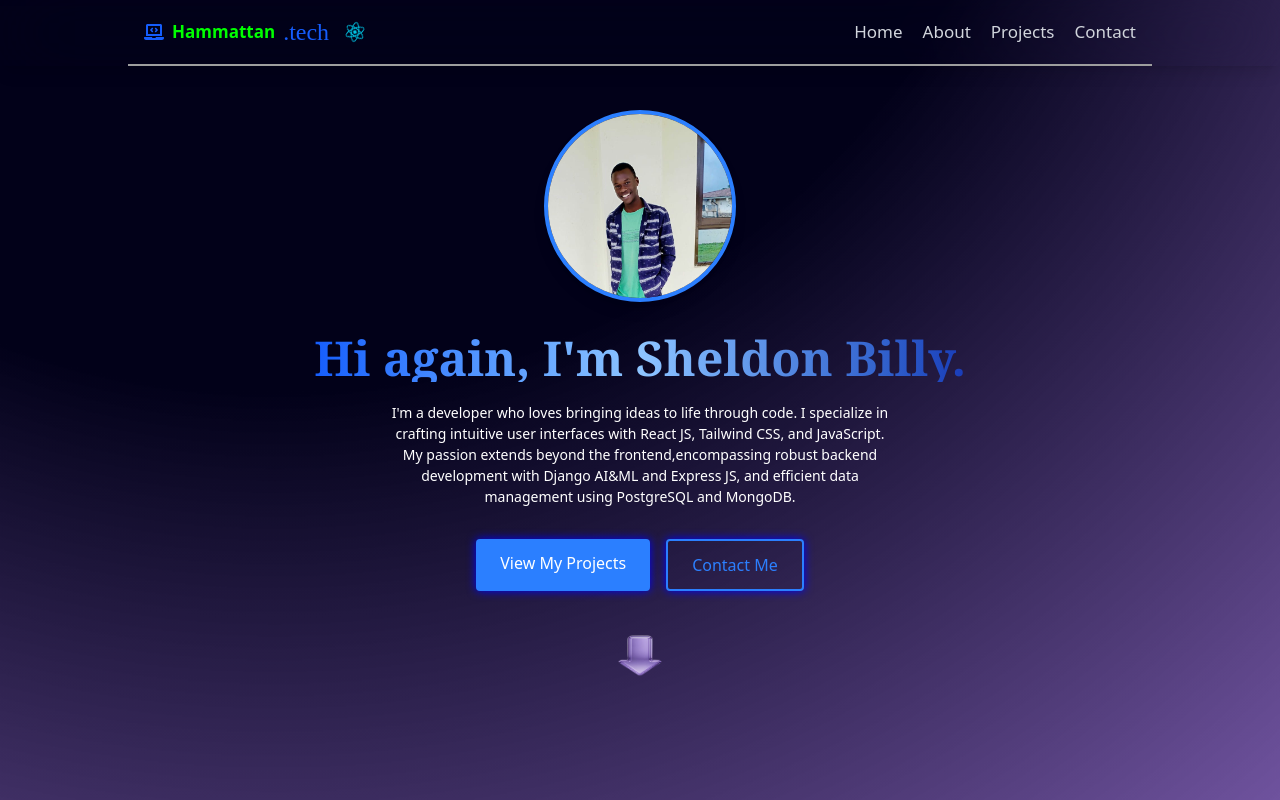
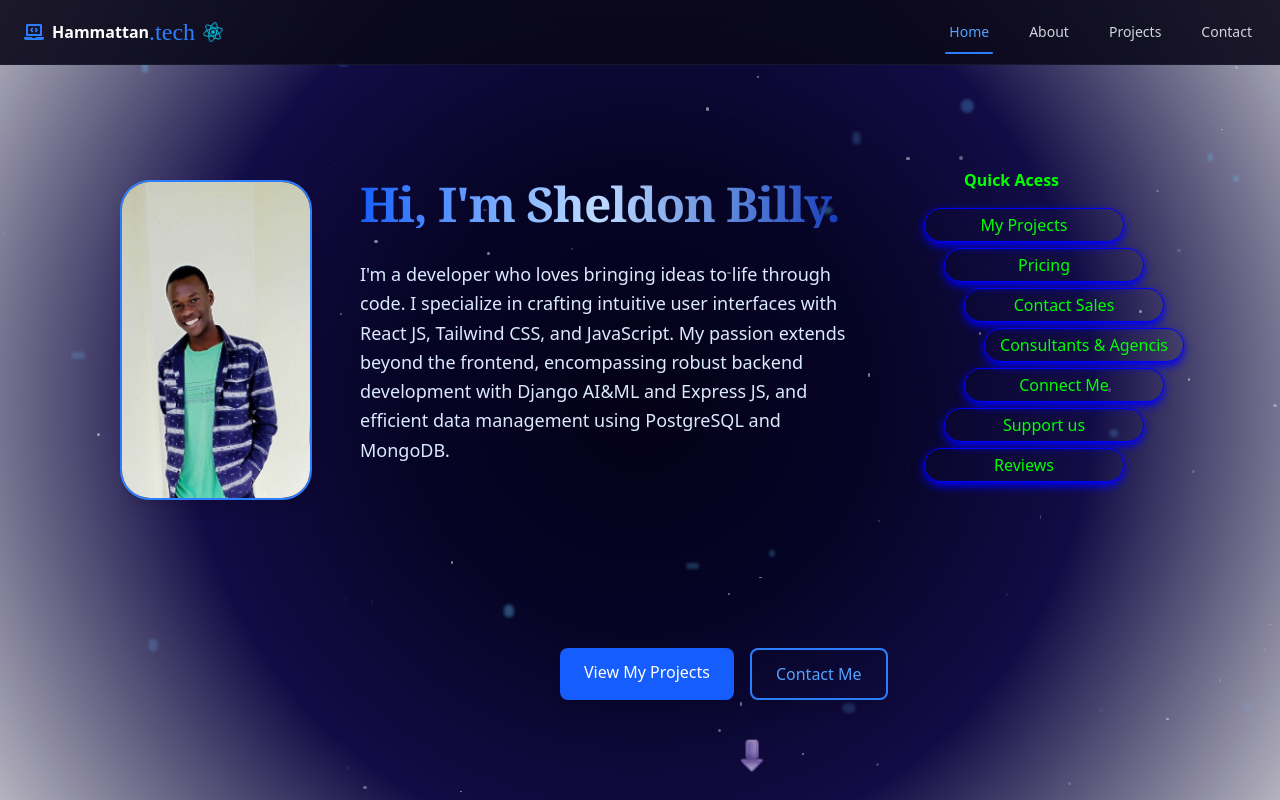
Before and after one commit to Sheldon-Billy/MyPortfolio, a React (Vite) app: page / in a window 1280 px wide. Shown: the top 800 px of the page. Built offline with nearby package versions, Linux system fonts and the light colour scheme.

Commit message:
Updated General Ui

```diff
--- a/package.json
+++ b/package.json
@@ -15,6 +15,7 @@
     "react": "^19.1.0",
     "react-dom": "^19.1.0",
     "react-icons": "^5.5.0",
+    "react-router-dom": "^7.7.1",
     "tailwindcss": "^4.1.7"
   },
   "devDependencies": {
--- a/src/components/Header.jsx
+++ b/src/components/Header.jsx
@@ -1,84 +1,118 @@
 import { FaLaptopCode, FaReact } from "react-icons/fa";
-import { useState } from "react";
+import { useState, useEffect } from "react";
 
 const Header = () => {
   const [menuOpen, setMenuOpen] = useState(false);
+  const [activeLink, setActiveLink] = useState("home");
+
+  // Detect hash changes for active link highlighting
+  useEffect(() => {
+    const handleHashChange = () => {
+      const hash = window.location.hash.substring(1) || "home";
+      setActiveLink(hash);
+    };
+
+    // Set initial active link
+    handleHashChange();
+
+    window.addEventListener('hashchange', handleHashChange);
+    return () => window.removeEventListener('hashchange', handleHashChange);
+  }, []);
+
+  const navLinks = [
+    { id: "home", label: "Home" },
+    { id: "about", label: "About" },
+    { id: "projects", label: "Projects" },
+    { id: "contact", label: "Contact" },
+  ];
+
+  const scrollToSection = (id) => {
+    const element = document.getElementById(id);
+    if (element) {
+      element.scrollIntoView({ behavior: "smooth" });
+      window.location.hash = id;
+      setMenuOpen(false);
+    }
+  };
 
   return (
-    <nav className="fixed top-0 w-full z-40 backdrop-blur-2xl shadow-lg sm:text-[10px] md:text-[15px] lg:text-[17px]">
-      <div className="px-4 mx-auto max-w-5xl border-b-2 border-[#9e9e9e] ">
-        <div className="flex justify-between items-center h-16">
-          <a
-            href="#home"
-            className="flex items-center gap-2 hover:underline hover:text-blue-500"
+    <nav className="fixed top-0 w-full z-50 bg-[#0a081a]/90 backdrop-blur-md border-b border-gray-800/50">
+      <div className="px-6 mx-auto max-w-7xl">
+        <div className="flex items-center justify-between h-16">
+          {/* Logo/Brand */}
+          <div
+            className="flex items-center cursor-pointer"
+            onClick={() => scrollToSection("home")}
           >
-            <FaLaptopCode className="text-blue-600 text-xl" />
-            <span className="font-bold">Hammattan</span>
-            <span className="text-blue-600 text-2xl font-[cursive]">.tech</span>
-            <FaReact className="ml-2 text-cyan-400 text-xl animate-spin-slow" />
-          </a>
-          {/* Hamburger Icon */}
+            <FaLaptopCode className="text-blue-500 text-xl" />
+            <span className="ml-2 font-bold text-white">Hammattan</span>
+            <span className="text-blue-500 text-2xl font-[cursive]">.tech</span>
+            <FaReact className="ml-2 text-cyan-400 text-xl animate-[spin_8s_linear_infinite]" />
+          </div>
+
+          {/* Desktop Navigation */}
+          <ul className="hidden lg:flex items-center space-x-8">
+            {navLinks.map((link) => (
+              <li key={link.id}>
+                <button
+                  onClick={() => scrollToSection(link.id)}
+                  className={`relative px-1 py-2 text-sm font-medium transition-colors duration-300 ${activeLink === link.id
+                    ? "text-blue-400"
+                    : "text-gray-300 hover:text-blue-300"
+                    }`}
+                >
+                  {link.label}
+                  {activeLink === link.id && (
+                    <span className="absolute left-0 right-0 -bottom-1 h-0.5 bg-blue-500 rounded-full animate-[pulse_1.5s_ease-in-out_infinite]" />
+                  )}
+                </button>
+              </li>
+            ))}
+          </ul>
+
+          {/* Mobile Menu Button */}
           <button
-            className="lg:hidden flex flex-col justify-center items-center w-8 h-8"
+            className="lg:hidden flex flex-col justify-center items-center w-8 h-8 group"
             onClick={() => setMenuOpen(!menuOpen)}
             aria-label="Toggle menu"
           >
             <span
-              className={`block h-1 w-6 bg-gray-400 rounded transition-all duration-300 ${
-                menuOpen ? "rotate-45 translate-y-2" : ""
-              }`}
-            ></span>
+              className={`block h-0.5 w-6 bg-gray-300 rounded-full transition-all duration-300 ${menuOpen ? "rotate-45 translate-y-1.5" : ""
+                } group-hover:bg-blue-400`}
+            />
             <span
-              className={`block h-1 w-6 bg-gray-400 rounded my-1 transition-all duration-300 ${
-                menuOpen ? "opacity-0" : ""
-              }`}
-            ></span>
+              className={`block h-0.5 w-6 bg-gray-300 rounded-full my-1.5 transition-all duration-300 ${menuOpen ? "opacity-0" : ""
+                } group-hover:bg-blue-400`}
+            />
             <span
-              className={`block h-1 w-6 bg-gray-400 rounded transition-all duration-300 ${
-                menuOpen ? "-rotate-45 -translate-y-2" : ""
-              }`}
-            ></span>
+              className={`block h-0.5 w-6 bg-gray-300 rounded-full transition-all duration-300 ${menuOpen ? "-rotate-45 -translate-y-1.5" : ""
+                } group-hover:bg-blue-400`}
+            />
           </button>
-          {/* Desktop Menu */}
-          <ul className="hidden lg:flex lg:gap-5 text-gray-300 sm:gap-2 md:gap-3">
-            <li className="hover:text-blue-600 hover:underline transition-colors cursor-pointer">
-              <a href="#home">Home</a>
-            </li>
-            <li className="hover:text-blue-600 hover:underline transition-colors cursor-pointer">
-              <a href="#about">About</a>
-            </li>
-            <li className="hover:text-blue-600 hover:underline transition-colors cursor-pointer">
-              <a href="#projects">Projects</a>
-            </li>
-            <li className="hover:text-blue-600 hover:underline transition-colors cursor-pointer">
-              <a href="#contact">Contact</a>
-            </li>
-          </ul>
         </div>
+
         {/* Mobile Menu */}
         {menuOpen && (
-          <ul className="lg:hidden flex flex-col gap-3 py-4 text-gray-300 bg-[#18181b] rounded shadow-md animate-fade-in">
-            <li className="hover:text-blue-600 hover:underline transition-colors cursor-pointer">
-              <a href="#home" onClick={() => setMenuOpen(false)}>
-                Home
-              </a>
-            </li>
-            <li className="hover:text-blue-600 hover:underline transition-colors cursor-pointer">
-              <a href="#about" onClick={() => setMenuOpen(false)}>
-                About
-              </a>
-            </li>
-            <li className="hover:text-blue-600 hover:underline transition-colors cursor-pointer">
-              <a href="#projects" onClick={() => setMenuOpen(false)}>
-                Projects
-              </a>
-            </li>
-            <li className="hover:text-blue-600 hover:underline transition-colors cursor-pointer">
-              <a href="#contact" onClick={() => setMenuOpen(false)}>
-                Contact
-              </a>
-            </li>
-          </ul>
+          <div className="lg:hidden absolute top-16 left-0 right-0 bg-[#0a081a] border-t border-gray-800/50 shadow-xl animate-[fadeIn_0.3s_ease-out]">
+            <ul className="flex flex-col py-3 px-4">
+              {navLinks.map((link) => (
+                <li key={link.id} className="border-b border-gray-800/50 last:border-0">
+                  <button
+                    onClick={() => scrollToSection(link.id)}
+                    className={`w-full text-left px-4 py-3 text-sm font-medium transition-colors duration-200 flex items-center ${activeLink === link.id
+                      ? "text-blue-400 bg-blue-900/20"
+                      : "text-gray-300 hover:text-blue-300"
+                      }`}
+                  >
+                    {link.label}
+                    {activeLink === link.id && (
+                      <span className="ml-2 w-2 h-2 bg-blue-400 rounded-full animate-[pulse_1.5s_ease-in-out_infinite]" />
+                    )}
+                  </button>
+                </li>
+              ))}
+            </ul>
+          </div>
         )}
       </div>
     </nav>
--- a/src/components/Home.jsx
+++ b/src/components/Home.jsx
@@ -1,53 +1,124 @@
-import React from "react";
+
 import RevealOnSroll from "./RevealOnSroll";
-import { down } from "../assets/Pics"; // Assuming 'down' is your scrolling arrow emoji
-import Sheldon from "../assets/Sheldon.jpeg"; // Import the image, adjust path if needed
+import { down } from "../assets/Pics";
+import Sheldon from "../assets/Sheldon.jpeg";
 
 const Home = () => {
   return (
     <section
       id="home"
-      className="min-h-screen flex items-center justify-center flex-col py-10" // Added py-10 for vertical padding
+      className="min-h-screen flex flex-col overflow-hidden"
     >
+      {/* Subtle animated particles in the background */}
+      <div className="fixed inset-0 overflow-hidden pointer-events-none z-0">
+        {/* Large floating particles */}
+        {[...Array(30)].map((_, i) => (
+          <div
+            key={`large-${i}`}
+            className="absolute rounded-full"
+            style={{
+              width: `${Math.random() * 10 + 5}px`,
+              height: `${Math.random() * 10 + 5}px`,
+              background: `rgba(100, 200, 255, ${Math.random() * 0.3 + 0.1})`,
+              top: `${Math.random() * 100}vh`,
+              left: `${Math.random() * 100}vw`,
+              animation: `float ${Math.random() * 20 + 50}s linear infinite`,
+              filter: 'blur(1.5px)',
+            }}
+          />
+        ))}
+
+        {/* Small twinkling particles */}
+        {[...Array(70)].map((_, i) => (
+          <div
+            key={`small-${i}`}
+            className="absolute rounded-full"
+            style={{
+              width: `${Math.random() * 3 + 1}px`,
+              height: `${Math.random() * 3 + 1}px`,
+              background: 'white',
+              top: `${Math.random() * 100}vh`,
+              left: `${Math.random() * 100}vw`,
+              animation: `pulse ${Math.random() * 4 + 2}s ease-in-out infinite`,
+              opacity: 0,
+            }}
+          />
+        ))}
+      </div>
+
       <RevealOnSroll>
-        <div className="text-center mt-5">
-          <img
-            src={Sheldon}
-            alt="Sheldon Billy"
-            className="w-48 h-48 rounded-full object-cover border-4 border-blue-500 mx-auto mb-8 shadow-lg transition-transform duration-300 ease-in-out hover:scale-105"
-          />
+        <div className="relative mt-5 h-screen">
+          {/* Profile image with glow effect on hover */}
+          <div className="absolute left-30 top-40 group mx-auto w-48 h-80 mb-8">
 
-          <h1 className="bg-gradient-to-r from-blue-600 via-blue-300 to-blue-800 text-transparent bg-clip-text lg:text-5xl font-extrabold sm:text-[14px] md:text-[17px] mb-5 font-serif ">
-            Hi again, I'm Sheldon Billy.
+
+            <img
+              src={Sheldon}
+              alt="Sheldon Billy"
+              className="w-full h-full rounded-[30px] object-cover border-2 border-blue-500 shadow-lg transition-all duration-500 ease-in-out  group-hover:shadow-[0_0_20px_#3b82f6]"
+            />
+            {/* Subtle outer ring animation */}
+            <div className="absolute inset-0 rounded-full border-2 border-transparent group-hover:border-blue-300 opacity-0 group-hover:opacity-100 transition-all duration-700 ease-out -z-10 animate-ping-slow" />
+          </div>
+
+          <h1 className="absolute top-40 left-90 bg-gradient-to-r from-blue-600 via-blue-200 to-blue-800 text-transparent bg-clip-text lg:text-5xl font-extrabold sm:text-4xl md:text-5xl mb-5 font-serif tracking-tight">
+            Hi, I'm Sheldon Billy.
           </h1>
 
-          <p className="mx-auto mb-8 max-w-lg sm:text-[14px] lg-text-[20px] text-white">
+          <p className=" absolute top-60 left-90 mx-auto mb-8 max-w-lg sm:text-base md:text-lg text-blue-100 leading-relaxed">
             I'm a developer who loves bringing ideas to life through code. I
             specialize in crafting intuitive user interfaces with React JS,
             Tailwind CSS, and JavaScript. My passion extends beyond the
-            frontend,encompassing robust backend development with Django AI&ML
+            frontend, encompassing robust backend development with Django AI&ML
             and Express JS, and efficient data management using PostgreSQL and
             MongoDB.
           </p>
 
-          <div className="flex justify-center space-x-4">
+          {/* Buttons with improved hover effects */}
+          <div className="absolute bottom-30 left-140 flex gap-4">
             <a
               href="#projects"
-              className="bg-blue-500 text-white py-3 px-6 rounded font-medium transition relative overflow-hidden hover:-translate-y-0.5 shadow-[0_0_10px_blue]"
+              className="relative bg-blue-600 hover:bg-blue-700 text-white py-3 px-6 rounded-lg font-medium transition-all duration-300 hover:-translate-y-1 shadow-lg hover:shadow-blue-500/30 group"
             >
-              View My Projects
+              <span className="relative z-10">View My Projects</span>
+              <span className="absolute inset-0 bg-gradient-to-r from-blue-500 to-blue-600 rounded-lg opacity-0 group-hover:opacity-100 transition-opacity duration-300 -z-10" />
             </a>
 
             <a
               href="#contact"
-              className="border-blue-500 border-2 text-blue-500 py-3 px-6 rounded font-medium transition relative overflow-hidden hover:-translate-0.5 shadow-[0_0_10px_blue]"
+              className="relative border-2 border-blue-500 text-blue-400 hover:text-white py-3 px-6 rounded-lg font-medium transition-all duration-300 hover:-translate-y-1 shadow-lg hover:shadow-blue-500/20 group overflow-hidden"
             >
-              Contact Me
+              <span className="relative z-10">Contact Me</span>
+              <span className="absolute inset-0 bg-blue-500 opacity-0 group-hover:opacity-10 transition-opacity duration-300 -z-10" />
+              <span className="absolute inset-0 border-2 border-transparent group-hover:border-blue-300 opacity-0 group-hover:opacity-100 transition-all duration-500 rounded-lg -z-20" />
             </a>
           </div>
+          <div className='absolute top-37 right-24 flex flex-col '>
+
+            <h1 className='absolute right-15 w-40 font-extrabold '>Quick Acess</h1>
+
+            <button className='border-[blue] border rounded-[20px] p-1 w-50 shadow-[0_4px_10px_blue] absolute right-15 top-10 hover:scale-120 hover:shadow-[0_0_50px_blue] duration-100 '>My Projects</button>
+            <button className='border-[blue] border rounded-[20px] p-1 w-50 shadow-[0_4px_10px_blue] absolute hover:scale-120 right-10 top-20 hover:shadow-[0_0_50px_blue] '>Pricing</button>
+            <button className='border-[blue] border rounded-[20px] p-1 w-50 shadow-[0_4px_10px_blue] absolute right-5 top-30 hover:scale-120 hover:shadow-[0_0_50px_blue]  duration-100'>Contact Sales</button>
+            <button className='border-[blue] border rounded-[20px] p-1 w-50 shadow-[0_4px_10px_blue] absolute right-0 top-40 hover:scale-120 hover:shadow-[0_0_50px_blue]  duration-100'>Consultants & Agencis</button>
+            <button className='border-[blue] border rounded-[20px] p-1 w-50 shadow-[0_4px_10px_blue] absolute right-5 top-50 hover:scale-120 hover:shadow-[0_0_50px_blue]  duration-100'>Connect Me</button>
+            <button className='border-[blue] border rounded-[20px] p-1 w-50 shadow-[0_4px_10px_blue] absolute right-10 top-60 hover:scale-120 hover:shadow-[0_0_50px_blue]  duration-100'>Support us</button>
+            <button className='border-[blue] border rounded-[20px] p-1 w-50 shadow-[0_4px_10px_blue] absolute right-15 top-70 hover:scale-120 hover:shadow-[0_0_50px_blue]  duration-100'>Reviews</button>
+
+          </div>
+
         </div>
       </RevealOnSroll>
-      <img src={down} className="h-20 w-30 mt-10 animate-bounce" />
+
+      {/* Animated scroll-down arrow with gradient */}
+      <div className="mt-10 z-10 absolute bottom-0 left-180">
+        <img
+          src={down}
+          alt="Scroll down"
+          className="h-16 w-16 animate-bounce opacity-80 hover:opacity-100 transition-opacity cursor-pointer"
+        />
+
+      </div>
     </section>
   );
 };
--- a/src/index.css
+++ b/src/index.css
@@ -1,34 +1,38 @@
 @import "tailwindcss";
 
 body {
-    margin: 0;
-    height: 100vh;
-    color: rgb(0, 255, 0);
-    background: radial-gradient(circle at 40% 50%, #020119 30%, rgba(76, 29, 149, 0.7), rgba(168, 90, 217, 0.6));
-    background-size: 300% 300%;
-    animation: gradientMotion 30s ease infinite;
+  margin: 0;
+  min-height: 100vh;
+  color: rgb(0, 255, 0);
+  /* Keeping your neon text color */
+  background: radial-gradient(circle at center,
+      #040117 0%,
+      /* Deep space blue (center) */
+      #060425 30%,
+      /* Rich dark blue (middle spread) */
+      #120c45 60%,
+      /* Slightly lighter blue */
+      rgba(7, 3, 41, 0.3) 100%
+      /* Faded outer edge */
+    );
+  background-attachment: fixed;
+  background-size: 200% 200%;
+  animation: bluePulse 30s ease infinite;
 }
 
-@keyframes gradientMotion {
-    0% {
-        background-position: 0% 50%;
-    }
+@keyframes bluePulse {
 
-    25% {
-        background-position: 50% 100%;
-    }
+  0%,
+  100% {
+    background-position: 0% 0%;
+    background-size: 200% 200%;
+  }
 
-    50% {
-        background-position: 100% 50%;
-    }
-
-    75% {
-        background-position: 50% 0%;
-    }
-
-    100% {
-        background-position: 0% 50%;
-    }
+  50% {
+    background-position: 100% 100%;
+    background-size: 220% 220%;
+    /* Subtle zoom effect */
+  }
 }
 
 
@@ -87,3 +91,55 @@ body {
   opacity: 1;
   transform: translateY(0) ;
 }
+
+
+
+
+@keyframes float {
+
+  0%,
+  100% {
+    transform: translateY(0) translateX(0);
+  }
+
+  25% {
+    transform: translateY(-20vh) translateX(10vw);
+  }
+
+  50% {
+    transform: translateY(10vh) translateX(-15vw);
+  }
+
+  75% {
+    transform: translateY(-15vh) translateX(5vw);
+  }
+}
+
+@keyframes pulse {
+
+  0%,
+  100% {
+    opacity: 0.3;
+  }
+
+  50% {
+    opacity: 0.8;
+  }
+}
+
+
+@keyframes ping-slow {
+  0% {
+    transform: scale(1);
+    opacity: 0.5;
+  }
+
+  100% {
+    transform: scale(1.2);
+    opacity: 0;
+  }
+}
+
+.animate-ping-slow {
+  animation: ping-slow 2s ease-out infinite;
+}
```
Also changed, not shown: 1 other file (tests, documents, lock files or other folders).
